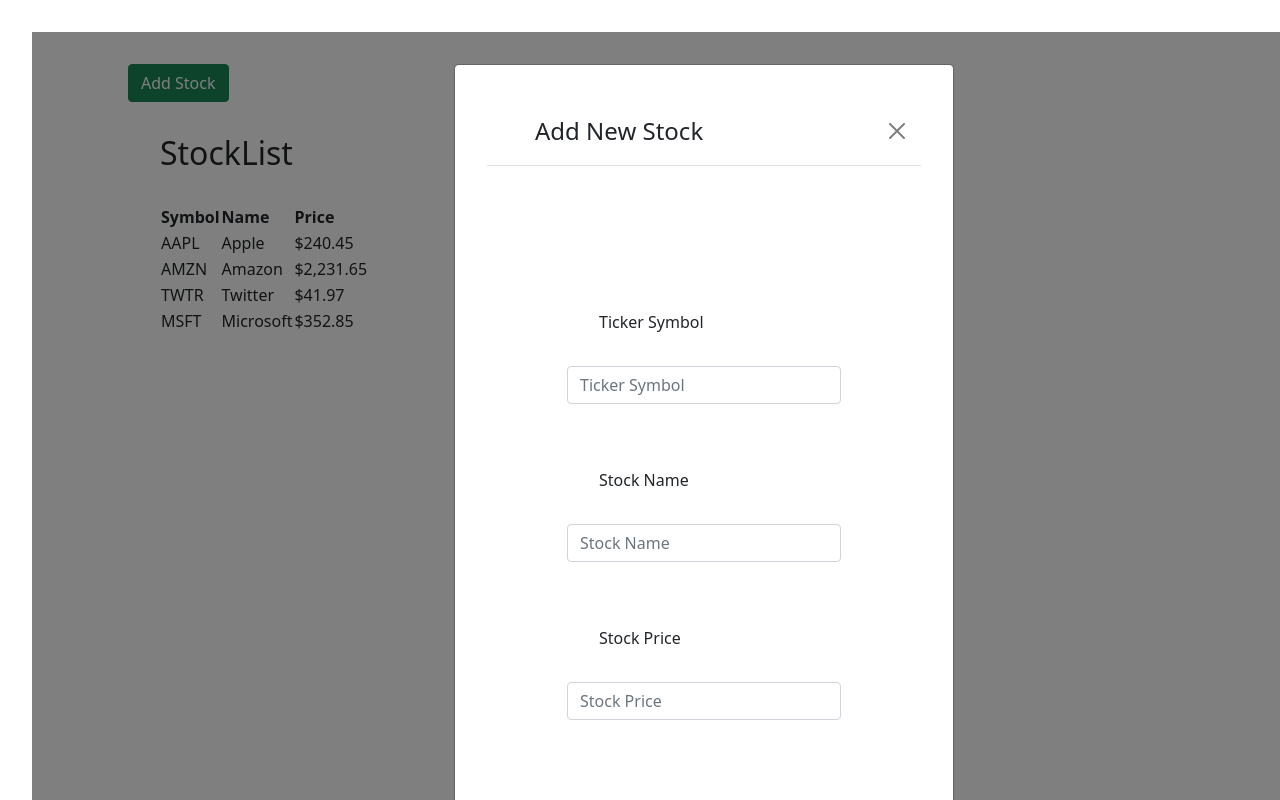
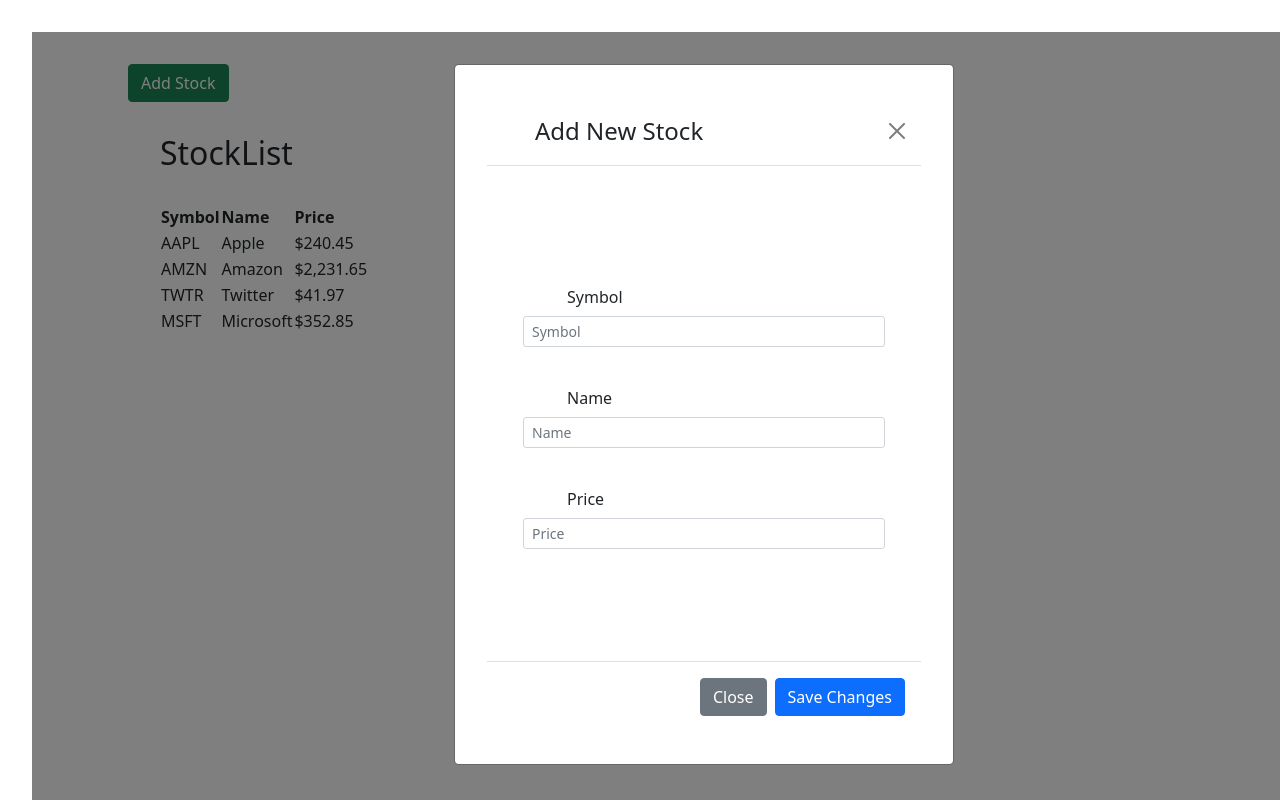
Before and after one commit to mtrhoades/mile-stone-project-TWO, a React (Create React App) app in the folder frontend/: page / in a window 1280 px wide. Both pictures are taken after a click on the button "Add Stock". Built offline with nearby package versions, Linux system fonts and the light colour scheme; no server answers.

Commit message:
updated form for modal

```diff
--- a/frontend/src/components/AddNewStock.js
+++ b/frontend/src/components/AddNewStock.js
@@ -42,50 +42,27 @@ const AddNewStock = () => {
         <label for="formGroupExampleInput">Example label</label>
         <input type="text" class="form-control" id="formGroupExampleInput" placeholder="Example input">
         </div>
-        <div class="form-group">
+        <div class="form-group"></div>
         <label for="formGroupExampleInput2">Another label</label>
         <input type="text" class="form-control" id="formGroupExampleInput2" placeholder="Another input">
         </div>
         </form>  */}
           <form>
-            <div class="form-group">
-            <label for="formGroupExampleInput">Ticker Symbol</label>
-              <input
-                class="form-control"
-                type="text"
-                placeholder="Ticker Symbol"
-                name="symbol"
-                id="symbol"
-                required
-              >
-              </input>
-            </div>
-            <div class="form-group">
-            <label for="formGroupExampleInput">Stock Name</label>
-              <input
-                class="form-control"
-                type="text"
-                placeholder="Stock Name"
-                name="name"
-                id="name"
-                required
-              >
-              </input>
-            </div>
-            <div class="form-group">
-            <label for="formGroupExampleInput">Stock Price</label>
-              <input
-                class="form-control"
-                type="text"
-                placeholder="Stock Price"
-                name="price"
-                id="price"
-                required
-              >
-              </input>
-            </div>
+  <div class="form-group row">
+    <label for="Symbol" class="col-sm-2 col-form-label" >Symbol</label>
 
-          </form>
+    <input type="text" class="form-control form-control-sm" id="Symbol" placeholder="Symbol"></input>
+  </div>
+  <div class="form-group row">
+    <label for="Name" class="col-sm-2 col-form-label" >Name</label>
+    <input type="text" class="form-control form-control-sm" id="Name" placeholder="Name"></input>
+  </div>
+
+  <div class="form-group row">
+    <label for="Price" class="col-sm-2 col-form-label" >Price</label>
+    <input type="text" class="form-control form-control-sm" id="Price" placeholder="Price"></input>
+  </div>
+</form>
         </Modal.Body>
         <Modal.Footer>
           <Button variant="secondary" onClick={handleClose}>
```
